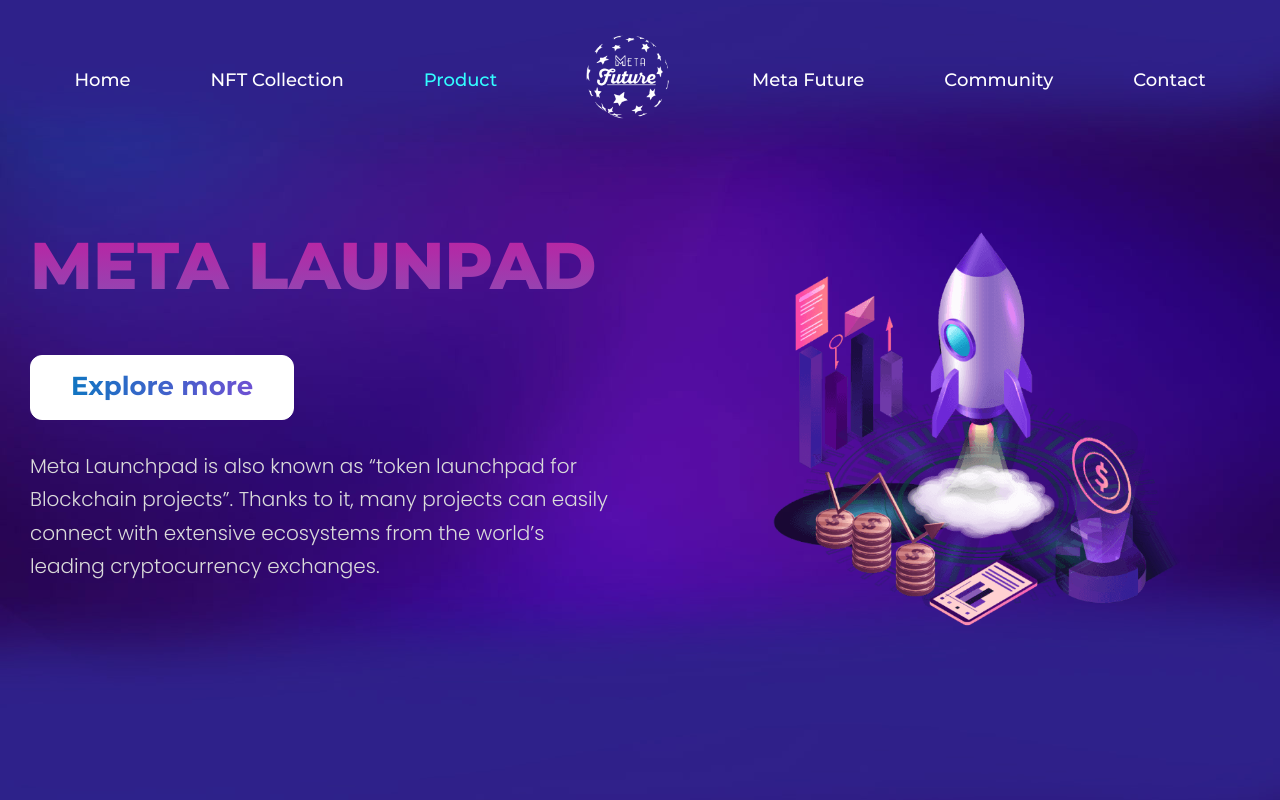
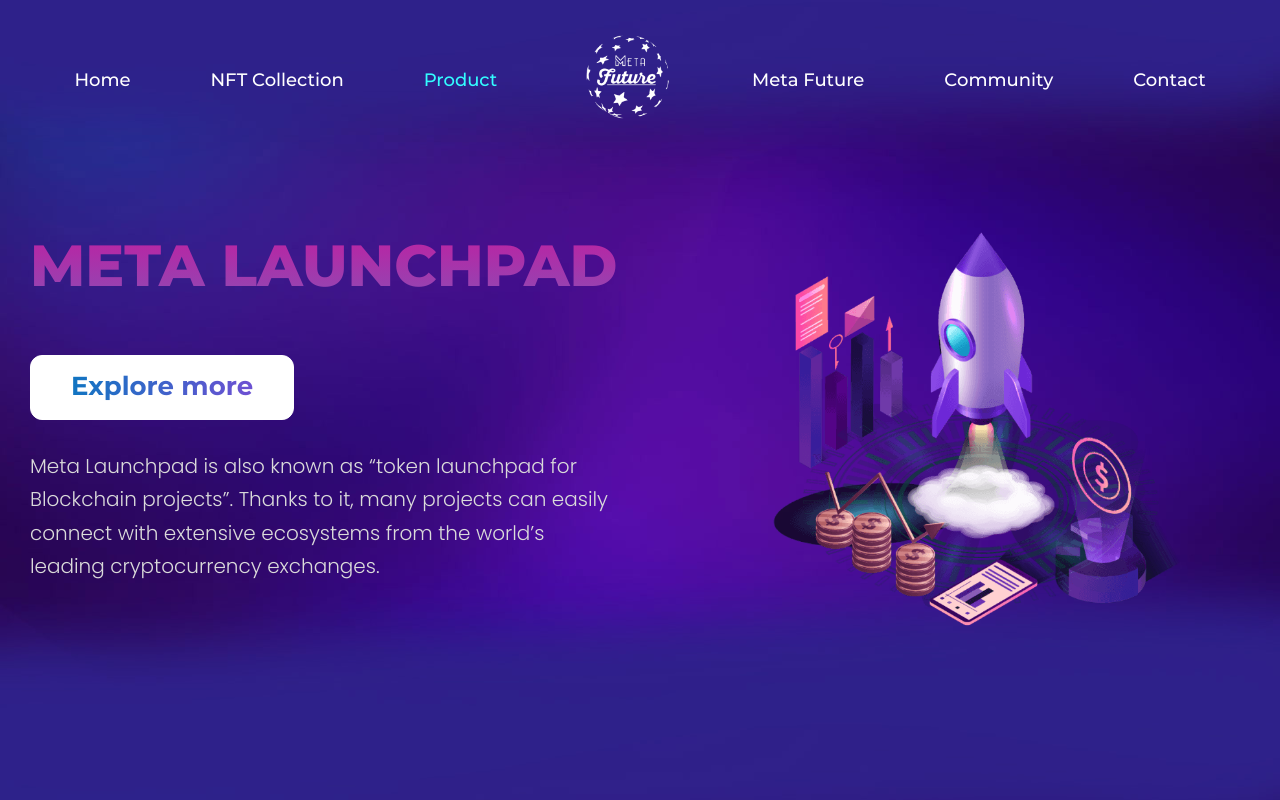
Before and after one commit to 17520216/Meta-feature, a Next.js app: page /meta-launpad in a window 1280 px wide. Shown: the top 800 px of the page. Built offline with nearby package versions, Linux system fonts and the light colour scheme; no server answers; a web font is replaced by a local one.

Commit message:
change text

```diff
--- a/pages/meta-launpad.js
+++ b/pages/meta-launpad.js
@@ -6,7 +6,7 @@ const ComingSoon = dynamic(() => import("src/component/ComingSoon"));
 
 const _data = {
     img: "/images/home/banner-meta-launpad.png",
-    name: "Meta Launpad",
+    name: "Meta Launchpad",
     des: `Meta Launchpad is also known as “token launchpad for Blockchain projects”. Thanks to it, many projects can easily connect with extensive ecosystems from the world’s leading cryptocurrency exchanges.`
 }
 
@@ -19,7 +19,7 @@ export default function metaLaunch() {
 
     return (
         <MasterPageExample pageName="MetaLaunch">
-            <ComingSoon {..._data} />
+            <ComingSoon isSmall={true} {..._data} />
         </MasterPageExample>
     )
 }
--- a/src/component/ComingSoon.js
+++ b/src/component/ComingSoon.js
@@ -10,6 +10,7 @@ const ComingSoon = ({
     img = "/images/home/banner-meta-film.png",
     title = "MetaFilm",
     isMeta = "true",
+    isSmall = false,
     des = `MetaFilm is the revolution that transform the ordinary to the extraordinary, bringing the benefit-focused diversity when experiencing in the art in every movie scene. Users can collect, gather all the valuable NFTs in exchange for greater incentives, and the privilege of "Enjoy- to - Earn" eventually.`
 }) => {
     const textRef = useRef();
@@ -34,7 +35,7 @@ const ComingSoon = ({
     return (
         <div className={`section-banner ${className ? className : ""}`}>
             <Container className="content-coming">
-                <div className="left" ref={textRef} style={{ opacity: 0 }}>
+                <div className={`left ${isSmall ? "small" : ""}`} ref={textRef} style={{ opacity: 0 }}>
                     <h2>{name}</h2>
                     {isMeta ?
                         <div className="btn-meta">
--- a/src/component/CoreTeam.js
+++ b/src/component/CoreTeam.js
@@ -25,7 +25,7 @@ const _data = [
   },
   {
     name: "PHU TRAN",
-    title: "Head of Marketing",
+    title: "CPO",
     des: "Founder of Design Real production company with many experiences in marketing field such as: QC Leader Gameloft, Marketing Director VNG, Financial Advisor Mekong Capital...",
     img: "/images/home/PHUTRAN.png",
   },
--- a/src/component/Header.js
+++ b/src/component/Header.js
@@ -90,7 +90,7 @@ const Header = props => {
                                 <a href="/meta-wallet">MetaWallet</a>
                             </li>
                             <li className="sub">
-                                <a href="/meta-launpad">MetaLaunpad</a>
+                                <a href="/meta-launpad">MetaLaunchpad</a>
                             </li>
                             <li className="sub">
                                 <a href="/meta-creation">MetaCreation</a>
@@ -188,7 +188,7 @@ const Header = props => {
                                     <a href="meta-wallet">MetaWallet</a>
                                 </li>
                                 <li className="sub">
-                                    <a href="meta-launpad">MetaLaunpad</a>
+                                    <a href="meta-launpad">MetaLaunchpad</a>
                                 </li>
                                 <li className="sub">
                                     <a href="meta-creation">MetaCreation</a>
--- a/styles/core/_main.scss
+++ b/styles/core/_main.scss
@@ -515,6 +515,11 @@ section {
     .left {
       width: 50%;
       margin-bottom: 70px;
+      &.small {
+        h2 {
+          font-size: 58px;
+        }
+      }
       h2 {
         // @include text("Montserrat", #ffffff, 98px, 800, uppercase, 119px);
         @include text(
@@ -525,6 +530,7 @@ section {
           uppercase,
           119px
         );
+        white-space: nowrap;
         background: linear-gradient(180deg, #cf129b 0%, #4f7fcc 159.32%);
         -webkit-background-clip: text;
         -webkit-text-fill-color: transparent;
```
